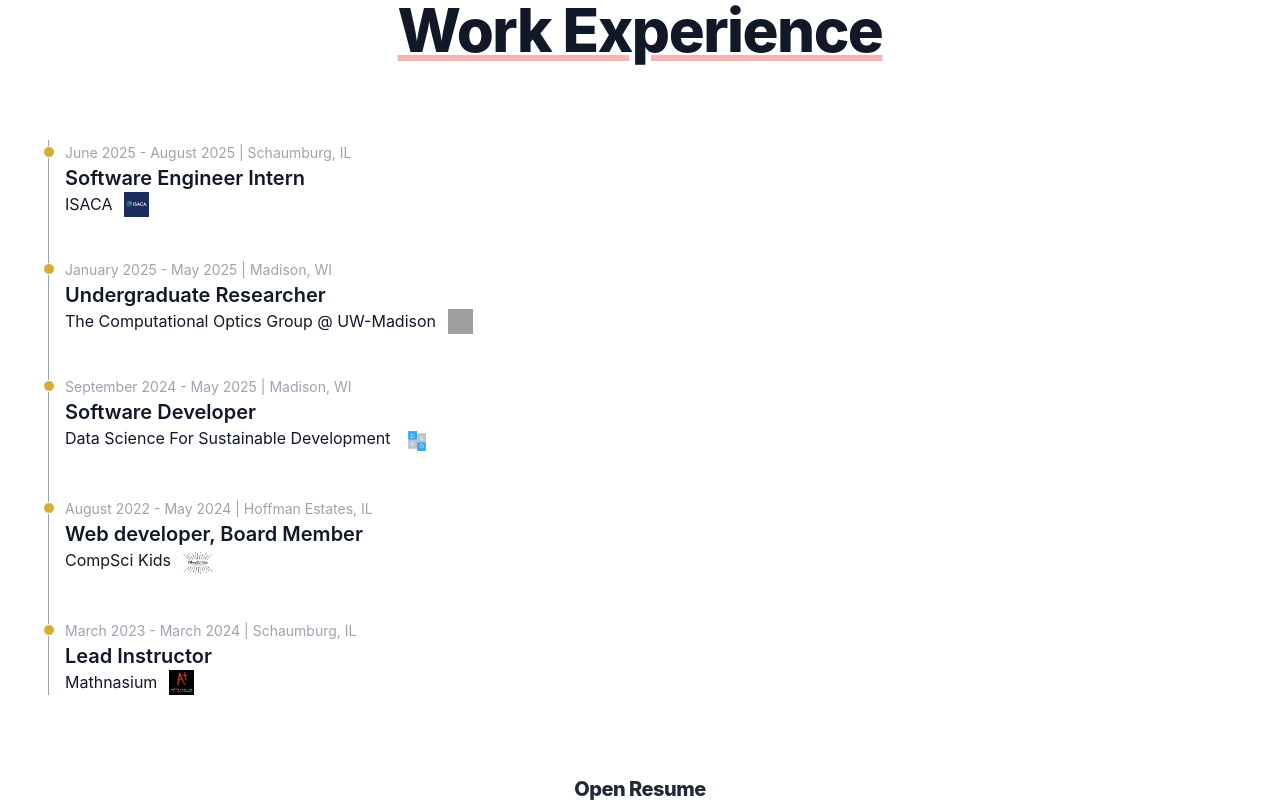
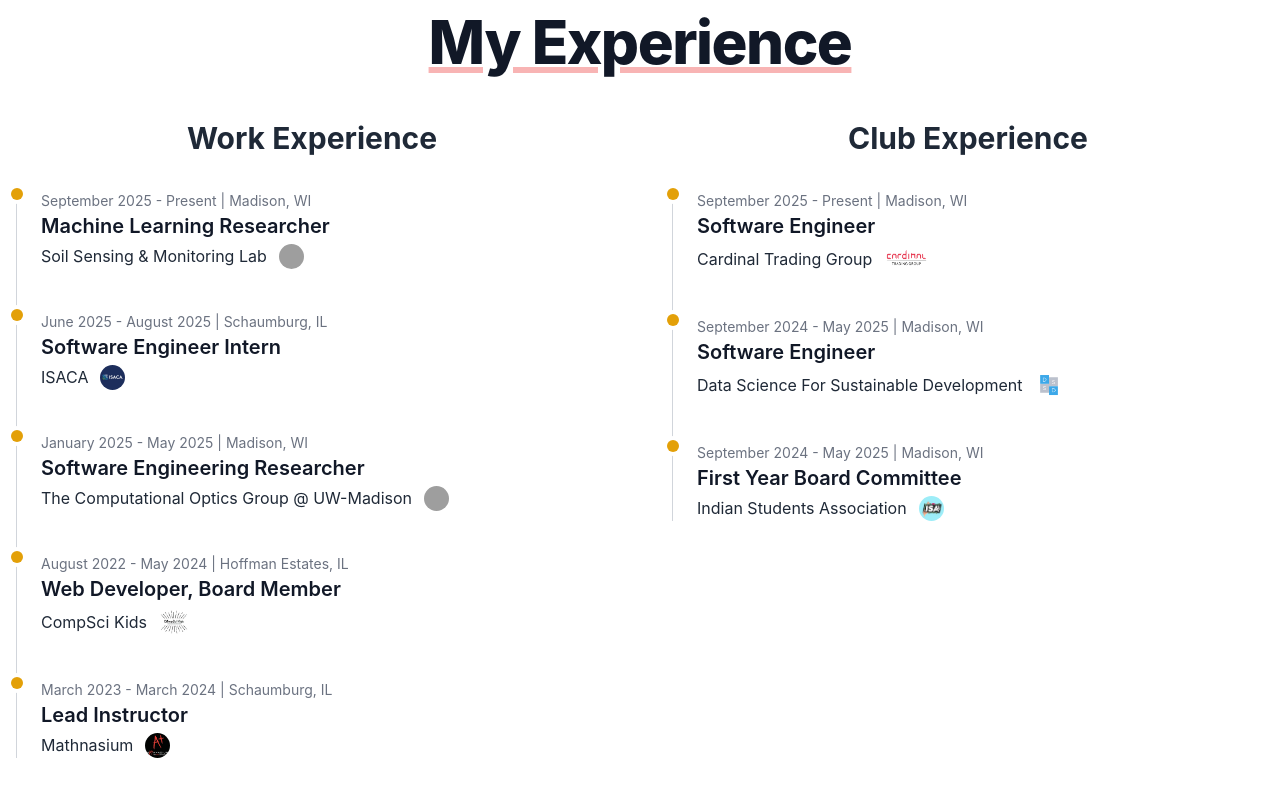
Before and after one commit to vedantp1621/personalsite, a React (Create React App) app: page / in a window 1280 px wide. Shown: the part 2020-2822 px from the top of the page. Built offline with nearby package versions, Linux system fonts and the light colour scheme; grey boxes are pictures that could not be loaded; what tw-elements would draw is missing.

Commit message:
changes as of 9/29

```diff
--- a/src/Sections/Work.js
+++ b/src/Sections/Work.js
@@ -1,16 +1,96 @@
 import React from "react";
 import resume from "./Assets/Patel_Vedant_Resume.pdf";
-import cskLogo from './Assets/CSKLogo.jpeg';
+import cskLogo from "./Assets/CSKLogo.jpeg";
 import dssdLogo from "./Assets/DSSDLogo.png";
 import isacaLogo from "./Assets/ISACALogo.jpeg";
 import mathnasiumLogo from "./Assets/mathnasiumLogo.jpg";
 import wiscoLogo from "./Assets/wisconsinLogo.jpg";
+import cardinalLogo from "./Assets/CardinalLogo.avif"
+import isaLogo from "./Assets/ISALogo.jpeg"
 
 
+const workExperiences = [
+  {
+    date: "September 2025 - Present",
+    location: "Madison, WI",
+    title: "Machine Learning Researcher",
+    company: "Soil Sensing & Monitoring Lab",
+    logo: wiscoLogo,
+    logoAlt: "UW-Madison Logo",
+    logoSize: { width: 25, height: 25 },
+  },
+  {
+    date: "June 2025 - August 2025",
+    location: "Schaumburg, IL",
+    title: "Software Engineer Intern",
+    company: "ISACA",
+    logo: isacaLogo,
+    logoAlt: "Isaca Logo",
+    logoSize: { width: 25, height: 25 },
+  },
+  {
+    date: "January 2025 - May 2025",
+    location: "Madison, WI",
+    title: "Software Engineering Researcher",
+    company: "The Computational Optics Group @ UW-Madison",
+    logo: wiscoLogo,
+    logoAlt: "UW-Madison Logo",
+    logoSize: { width: 25, height: 25 },
+  },
+  {
+    date: "August 2022 - May 2024",
+    location: "Hoffman Estates, IL",
+    title: "Web Developer, Board Member",
+    company: "CompSci Kids",
+    logo: cskLogo,
+    logoAlt: "CSK Logo",
+    logoSize: { width: 30, height: 30 },
+  },
+  {
+    date: "March 2023 - March 2024",
+    location: "Schaumburg, IL",
+    title: "Lead Instructor",
+    company: "Mathnasium",
+    logo: mathnasiumLogo,
+    logoAlt: "Mathnasium Logo",
+    logoSize: { width: 25, height: 25 },
+  },
+];
+
+const clubExperiences = [
+  {
+    date: "September 2025 - Present",
+    location: "Madison, WI",
+    title: "Software Engineer",
+    company: "Cardinal Trading Group",
+    logo: cardinalLogo,
+    logoAlt: "Cardinal Logo",
+    logoSize: { width: 45, height: 30 },
+  },
+  {
+    date: "September 2024 - May 2025",
+    location: "Madison, WI",
+    title: "Software Engineer",
+    company: "Data Science For Sustainable Development",
+    logo: dssdLogo,
+    logoAlt: "DSSD Logo",
+    logoSize: { width: 30, height: 30 },
+  },
+  {
+    date: "September 2024 - May 2025",
+    location: "Madison, WI",
+    title: "First Year Board Committee",
+    company: "Indian Students Association",
+    logo: isaLogo,
+    logoAlt: "ISA Logo",
+    logoSize: { width: 25, height: 25 },
+  },
+];
 
 function Work() {
   return (
-    <div>
+    <div className="bg-white">
+      {/* Hero Section */}
       <section className="bg-gray-800 hover:bg-red-600">
         <div className="hero min-h-2xl">
           <div className="hero-content py-12 text-neutral-content text-center">
@@ -33,118 +113,79 @@ function Work() {
         </div>
       </section>
 
-      <section className="bg-white">
-        <h1 className="underline pt-9 decoration-red-300 flex justify-center text-4xl pt-5 font-extrabold leading-none tracking-tight text-gray-900 md:text-5xl lg:text-6xl text-black">
+      {/* Experience Section */}
+      <section className="bg-white px-4 py-12">
+        <h1 className="underline decoration-red-300 text-center text-4xl font-extrabold leading-none tracking-tight text-gray-900 md:text-5xl lg:text-6xl mb-12">
+          My Experience
+        </h1>
+
+        {/* Grid container for side-by-side timelines */}
+        <div className="max-w-7xl mx-auto grid grid-cols-1 lg:grid-cols-2 lg:gap-x-16 gap-y-12">
+          {/* Column 1: Work Experience */}
+          <div>
+            <h2 className="text-3xl font-bold text-center mb-8 text-gray-800">
               Work Experience
-        </h1>
-        <div className="grid w-screen px-4 py-8 mx-auto lg:gap-15 xl:gap-0 lg:py-20 lg:grid-cols-12">
-          <div className="ml-8 w-[250px] lg:w-[700px] h-[screen]">
-            <ol className="relative border-s border-gray-400 dark:border-gray-700">
-              <li className="mb-10 ms-4">
-                <div className="absolute w-3 h-3 bg-[#d4af37] rounded-full mt-1.5 -start-1.5 border border-white dark:border-gray-900 dark:bg-gray-700"></div>
-                <time className="mb-1 text-sm font-normal leading-none text-gray-400 dark:text-gray-500">
-                  June 2025 - August 2025 | Schaumburg, IL
+            </h2>
+            <ol className="relative border-s border-gray-300">
+              {workExperiences.map((experience, index) => (
+                <li key={`work-${index}`} className="mb-10 ms-6">
+                  <span className="absolute flex items-center justify-center w-3 h-3 bg-yellow-400 rounded-full -start-1.5 ring-4 ring-white"></span>
+                  <time className="mb-1 text-sm font-normal leading-none text-gray-500">
+                    {experience.date} | {experience.location}
                   </time>
-                <h1 className="text-xl font-semibold text-gray-900 dark:text-white">
-                  Software Engineer Intern
-                </h1>
-                <div className="flex flex-row">
-                  <p className="text-md mr-3 text-gray-900 dark:text-white">
-                    ISACA
+                  <h3 className="text-xl font-semibold text-gray-900">
+                    {experience.title}
+                  </h3>
+                  <div className="flex flex-row items-center mt-1">
+                    <p className="text-md mr-3 text-gray-800">
+                      {experience.company}
                     </p>
                     <img
-                    src={isacaLogo}
-                    style={{ width: 25, height: 25 }}
-                    alt="ISACA Logo"
+                      src={experience.logo}
+                      className="rounded-full"
+                      style={experience.logoSize}
+                      alt={experience.logoAlt}
                     />
                   </div>
                 </li>
+              ))}
+            </ol>
+          </div>
 
-              <li className="mb-10 ms-4">
-                <div className="absolute w-3 h-3 bg-[#d4af37] rounded-full mt-1.5 -start-1.5 border border-white dark:border-gray-900 dark:bg-gray-700"></div>
-                <time className="mb-1 text-sm font-normal leading-none text-gray-400 dark:text-gray-500">
-                  January 2025 - May 2025 | Madison, WI
+          {/* Column 2: Club Experience */}
+          <div>
+            <h2 className="text-3xl font-bold text-center mb-8 text-gray-800">
+              Club Experience
+            </h2>
+            <ol className="relative border-s border-gray-300">
+              {clubExperiences.map((experience, index) => (
+                <li key={`club-${index}`} className="mb-10 ms-6">
+                  <span className="absolute flex items-center justify-center w-3 h-3 bg-yellow-400 rounded-full -start-1.5 ring-4 ring-white"></span>
+                  <time className="mb-1 text-sm font-normal leading-none text-gray-500">
+                    {experience.date} | {experience.location}
                   </time>
-                <h1 className="text-xl font-semibold text-gray-900 dark:text-white">
-                  Undergraduate Researcher
-                </h1>
-                <div className="flex flex-row">
-                  <p className="text-md mr-3 text-gray-900 dark:text-white">
-                    The Computational Optics Group @ UW-Madison
+                  <h3 className="text-xl font-semibold text-gray-900">
+                    {experience.title}
+                  </h3>
+                  <div className="flex flex-row items-center mt-1">
+                    <p className="text-md mr-3 text-gray-800">
+                      {experience.company}
                     </p>
                     <img
-                    src={wiscoLogo}
-                    style={{ width: 25, height: 25 }}
-                    alt="UW-Madison Logo"
+                      src={experience.logo}
+                      className="rounded-full"
+                      style={experience.logoSize}
+                      alt={experience.logoAlt}
                     />
                   </div>
                 </li>
-
-              <li className="mb-10 ms-4">
-                <div className="absolute w-3 h-3 bg-[#d4af37] rounded-full mt-1.5 -start-1.5 border border-white dark:border-gray-900 dark:bg-gray-700"></div>
-                <time className="mb-1 text-sm font-normal leading-none text-gray-400 dark:text-gray-500">
-                  September 2024 - May 2025 | Madison, WI
-                </time>
-                <h1 className="text-xl font-semibold text-gray-900 dark:text-white">
-                  Software Developer
-                </h1>
-                <div className="flex flex-row">
-                  <p className="text-md mr-3 text-gray-900 dark:text-white">
-                    Data Science For Sustainable Development
-                  </p>
-                  <img
-                    src={dssdLogo}
-                    style={{ width: 30, height: 30 }}
-                    alt="DSSD Logo"
-                  />
-                </div>
-              </li>
-
-              <li className="mb-10 ms-4">
-                <div className="absolute w-3 h-3 bg-[#d4af37] rounded-full mt-1.5 -start-1.5 border border-white dark:border-gray-900 dark:bg-gray-700"></div>
-                <time className="mb-1 text-sm font-normal leading-none text-gray-400 dark:text-gray-500">
-                  August 2022 - May 2024 | Hoffman Estates, IL
-                </time>
-                <h1 className="text-xl font-semibold text-gray-900 dark:text-white">
-                  Web developer, Board Member
-                </h1>
-                <div className="flex flex-row">
-                  <p className="text-md mr-3 text-gray-900 dark:text-white">
-                    CompSci Kids
-                  </p>
-                  <img
-                    src={cskLogo}
-                    style={{ width: 30, height: 30 }}
-                    alt="CSK Logo"
-                  />
-                </div>
-              </li>
-
-              <li className="ms-4">
-                <div className="absolute w-3 h-3 bg-[#d4af37] rounded-full mt-1.5 -start-1.5 border border-white dark:border-gray-900 dark:bg-gray-700"></div>
-                <time className="text-sm font-normal leading-none text-gray-400 dark:text-gray-500">
-                  March 2023 - March 2024 | Schaumburg, IL
-                </time>
-                <h1 className="text-xl font-semibold text-gray-900 dark:text-white">
-                  Lead Instructor
-                </h1>
-                <div className="flex flex-row">
-                  <p className="text-md mr-3 text-gray-900 dark:text-white">
-                    Mathnasium
-                  </p>
-                  <img
-                    src={mathnasiumLogo}
-                    style={{ width: 25, height: 25 }}
-                    alt="Mathnaisum Logo"
-                  />
-                </div>
-              </li>
+              ))}
             </ol>
           </div>
         </div>
 
         <a
-          className="pb-8 flex justify-center text-sm font-extrabold leading-none tracking-tight md:text-5xl lg:text-xl text-grey hover:underline hover:text-blue-400"
+          className="mt-12 flex justify-center text-lg font-bold text-gray-600 hover:underline hover:text-blue-500"
           href={resume}
           target="_blank"
           rel="noopener noreferrer"
```
Also changed, not shown: src/Sections/Assets/CardinalLogo.avif (added), src/Sections/Assets/ISALogo.jpeg (added). Lines whose indentation alone changed are shown as unchanged.
